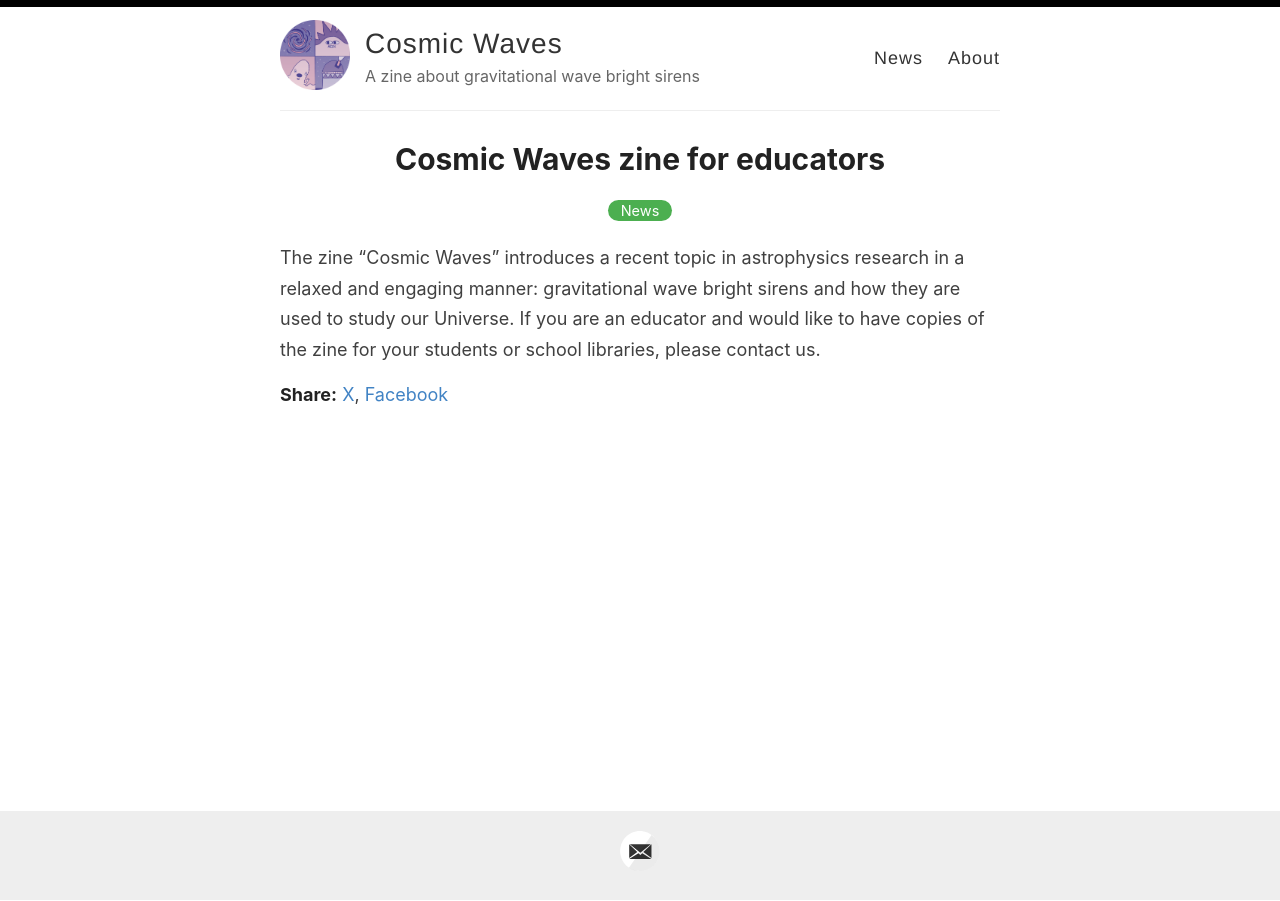
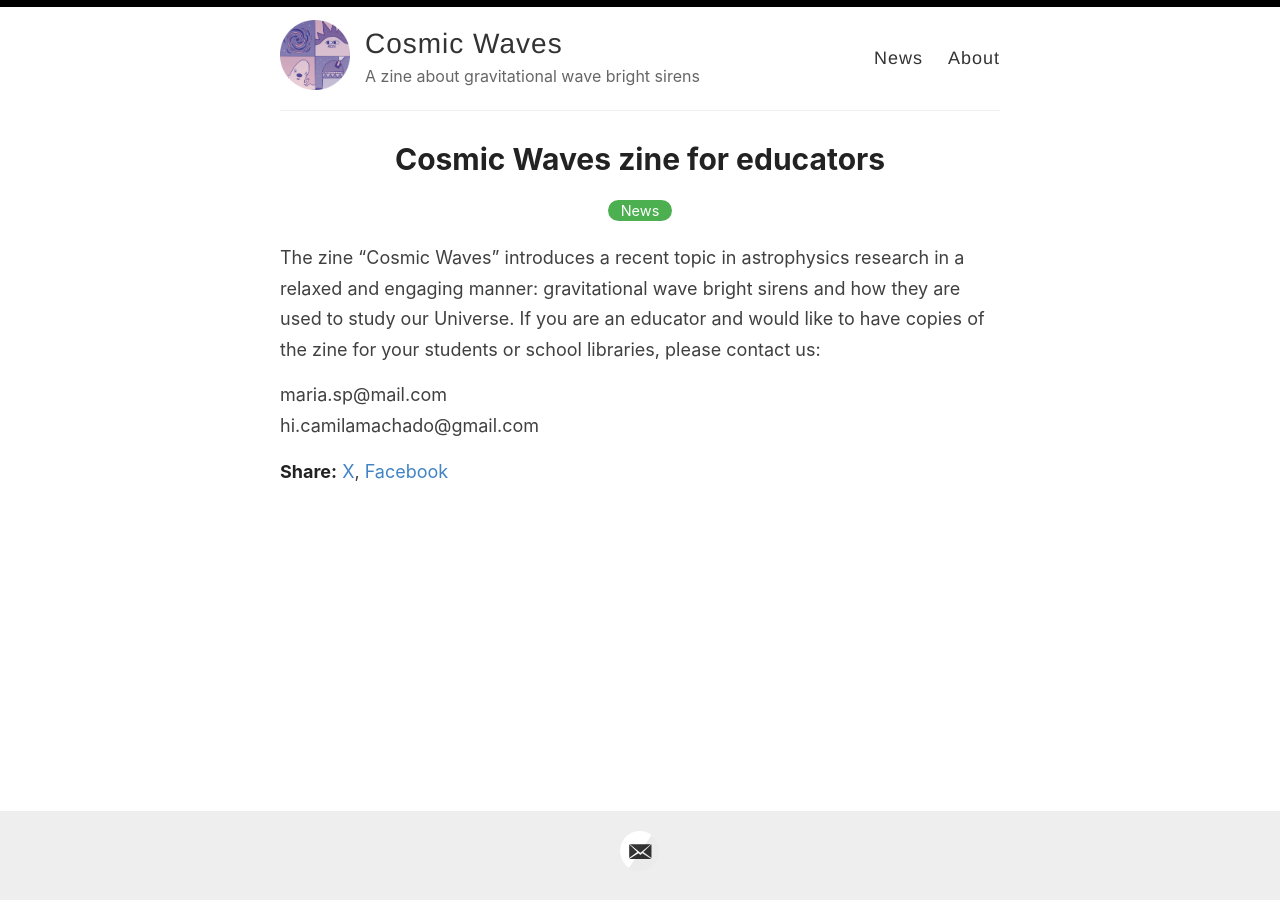
Before and after one commit to MariaElidaiana/cosmic-waves, a Jekyll site: the page built from _posts/2024-7-11-zine-copy-educators.md, in a window 1280 px wide. Built offline with Jekyll 4.4.1, drawn with Linux system fonts in a browser that asks for light colours.

Commit message:
Update 2024-7-11-zine-copy-educators.md

```diff
--- a/_posts/2024-7-11-zine-copy-educators.md
+++ b/_posts/2024-7-11-zine-copy-educators.md
@@ -5,4 +5,7 @@ categories: News
 excerpt: If you are an educator and would like to have some copies of the zine for your students or school libraries, please contact us.
 ---
 
-The zine "Cosmic Waves" introduces a recent topic in astrophysics research in a relaxed and engaging manner: gravitational wave bright sirens and how they are used to study our Universe. If you are an educator and would like to have copies of the zine for your students or school libraries, please contact us.
+The zine "Cosmic Waves" introduces a recent topic in astrophysics research in a relaxed and engaging manner: gravitational wave bright sirens and how they are used to study our Universe. If you are an educator and would like to have copies of the zine for your students or school libraries, please contact us:
+
+maria.sp@mail.com\
+hi.camilamachado@gmail.com
```
